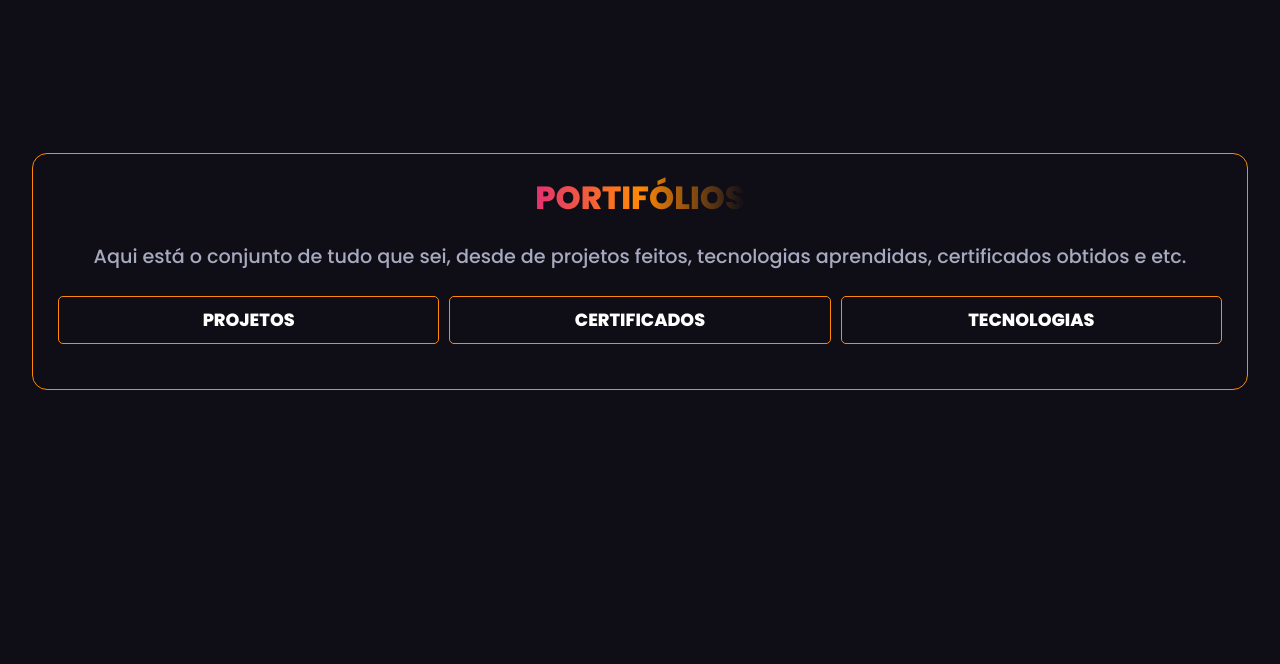
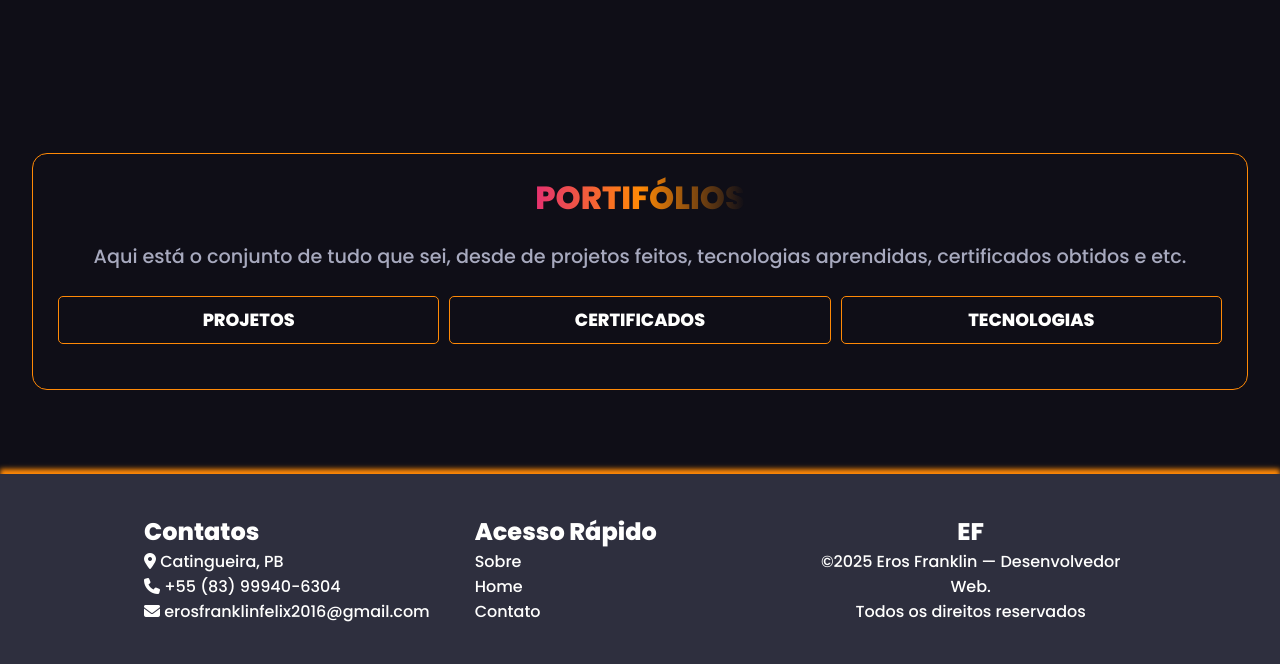
Before and after one commit to ErosFranklin/Portifolio-Eros, a plain HTML site: page public/index.html in a window 1280 px wide. Shown: the part 742-1406 px from the top of the page. Before the commit the page ends 1152 px from the top, so only its background shows below. Drawn offline with Linux system fonts and the light colour scheme.

Commit message:
feat: aba de contatos

```diff
--- a/public/index.html
+++ b/public/index.html
@@ -5,6 +5,8 @@
     <meta name="viewport" content="width=device-width, initial-scale=1.0">
     <link rel="stylesheet" href="../public/style/index.css">
     <link rel="stylesheet" href="../public/style/portifolio-showcase.css">
+    <link rel="stylesheet" href="../public/style/rodape.css">
+    <link rel="stylesheet" href="../">
     <link rel="stylesheet" href="https://cdnjs.cloudflare.com/ajax/libs/font-awesome/6.6.0/css/all.min.css" integrity="sha512-Kc323vGBEqzTmouAECnVceyQqyqdsSiqLQISBL29aUW4U/M7pSPA/gEUZQqv1cwx4OnYxTxve5UMg5GT6L4JJg==" crossorigin="anonymous" referrerpolicy="no-referrer" />
     <title>Home</title>
 </head>
@@ -13,9 +15,9 @@
         <h2 class="titulo-menu">Eros Franklin</h2>
         <nav class="menu">
             <ul class="menu-lista">
-                <li><a href="index.html">Sobre</a></li>
-                <li><a href="#portifolio-showcase">Home</a></li>
-                <li><a href="contato.html">Contato</a></li>
+                <li><a href="index.html">Sobre <i class="fa-solid fa-comments"></i></a></li>
+                <li><a href="#portifolio-showcase">Home <i class="fa-solid fa-house"></i></a></li>
+                <li><a href="#rodape-container">Contato <i class="fa-solid fa-headset"></i></a></li>
             </ul>
         </nav>
     </header>
@@ -26,16 +28,16 @@
                     <h1 class="titulo-principal">Olá, eu sou Eros Franklin</h1>
                     <p class="descricao-principal">Sou desenvolvedor <span class="texto-destaque">Full-Stack</span>, apaixonado por tecnologia e soluções criativas. Busco constantemente novos desafios que me permitam crescer profissionalmente e ampliar minhas habilidades em desenvolvimento web e de software. Tenho experiência tanto no front-end quanto no back-end, e estou sempre aberto a aprender, colaborar e construir projetos que façam a diferença.</p>
                     <p class="descricao-principal">
-                        Tenho experiência com diversas tecnologias e ferramentas, incluindo <span class="texto-destaque"></span>JavaScript</span>, <span class="texto-destaque">HTML</span>, <span class="texto-destaque">CSS</span>, <span class="texto-destaque">Node.js</span>, <span class="texto-destaque">React</span>, entre outras listadas abaixo.
+                        Tenho experiência com diversas tecnologias e ferramentas, incluindo <span class="texto-destaque">JavaScript</span>, <span class="texto-destaque">HTML</span>, <span class="texto-destaque">CSS</span>, <span class="texto-destaque">Node.js</span>, <span class="texto-destaque">React</span>, entre outras listadas abaixo.
                     </p>
                     <p class="descricao-principal">
                         Também aplico metodologias ágeis, como o <span class="texto-destaque">Scrum</span>, em ferramentas como <span class="texto-destaque">Jira</span> e <span class="texto-destaque">GitHub Projects</span>. Além disso, utilizo <span class="texto-destaque">GitFlow</span> e sigo os princípios do <span class="texto-destaque">Clean Code</span> para manter a qualidade e organização do código.
                     </p>
 
                     <ul class="links">
-                        <li><i class="fa-brands fa-github"></i></li>
-                        <li><i class="fa-solid fa-address-book"></i></li>
-                        <li><i class="fa-solid fa-id-card-clip"></i></li>
+                        <li><a href="https://github.com/ErosFranklin"><i class="fa-brands fa-github"></i></a></li>
+                        <li><a href="www.linkedin.com/in/eros-franklin-soares-felix-3429b033a"><i class="fa-brands fa-linkedin"></i></a></li>
+                        <li><a href="../public/certificados/Currículo (2025).pdf"  download="Meu_Curriculo.pdf"><i class="fa-solid fa-id-card-clip"></i></a></li>
                     </ul>
                 </div>
                 <div class="foto">
@@ -60,9 +62,32 @@
             </section>
         </div>
     </main>
-    <footer class="rodape">
+    <div class="rodape-container" id="rodape-container">
+        <footer class="rodape">
+        <div class="contatos">
+            <h2 class="titulo">Contatos</h2>
+            <ul class="contato">
+                <li><i class="fa-solid fa-location-dot"></i> Catingueira, PB</li>
+                <li><i class="fa-solid fa-phone"></i> +55 (83) 99940-6304</li>
+                <li><i class="fa-solid fa-envelope"></i> erosfranklinfelix2016@gmail.com</li>
+            </ul>
+        </div>
+        <div class="paginas">
+            <h2 class="titulo">Acesso Rápido</h2>
+            <ul class="pagina">
+                <li><a href="index.html">Sobre</a></li>
+                <li><a href="#portifolio-showcase">Home</a></li>
+                <li><a href="#rodape-container">Contato</a></li>
+            </ul>
+        </div>
+        <div class="sobre">
+             <h2 class="titulo">EF</h2>
+            <p>&copy;2025 Eros Franklin — Desenvolvedor Web.</p>
+            <p>Todos os direitos reservados</p>
+        </div>
+    </footer>
+    </div>
 
-    </footer>
     <script src="../public/javascript/portifolio-dinamico.js"></script>
 </body>
 </html>
--- a/public/javascript/portifolio-dinamico.js
+++ b/public/javascript/portifolio-dinamico.js
@@ -96,6 +96,9 @@ document.addEventListener('DOMContentLoaded', function() {
                 <div class="certificado">
                     <img src="certificados/thumbnail/cap_sercomp_v_artigo.png" alt="Certificado HTML">
                 </div>
+                <div class="certificado">
+                    <img src="certificados/thumbnail/cap_certificado_ifpb.png" alt="Certificado HTML">
+                </div>
             </div>
         `;
 
@@ -136,6 +139,11 @@ document.addEventListener('DOMContentLoaded', function() {
                     <i class="fa-brands fa-react"></i>
                     <span class="tecnologia-texto">React</span>
                 </div>
+                <div class="tecnologia tooltip">
+                    <i class="fa-brands fa-wordpress"></i>
+                    <span class="tecnologia-texto">WordPress</span>
+                </div>
+
                 <div class="tecnologia tooltip">
                     <i class="fa-brands fa-figma"></i>
                     <span class="tecnologia-texto">Figma</span>
--- /dev/null
+++ b/public/style/rodape.css
@@ -0,0 +1,71 @@
+@import url('https://fonts.googleapis.com/css2?family=Poppins:ital,wght@0,500;0,800;0,900;1,500&display=swap');
+*{
+    font-family: 'Poppins', sans-serif;
+    margin:0;
+    padding:0;
+    box-sizing:border-box;
+}
+:root{
+    --background-color: #0f0e17;
+    --titulo: #fffffe;
+    --textos: #a7a9be;
+    --botoes: #ff8906;
+    --texto-botao: #fffffe;
+    --card-background: #fffffe;
+    --titulo-card:#0f0e17;
+    --card-destaque:#2e2f3e;
+    --card-detalhe:#ff8906;
+    --card-detalhe-texto:#fffffe;
+    --card-detalhe-destque:#e53170;
+}
+.rodape-container{
+    display: flex;
+    flex-direction: column;
+    align-items: center;
+    justify-content: center;
+    width: 100%;
+    height: auto;
+    margin-top:5%;
+    padding:20px;
+    background-color: var(--card-destaque);
+    box-shadow: 0px -5px 5px var(--card-detalhe);
+}
+.rodape{
+    display:grid;
+    grid-template-columns: repeat(3, 1fr);
+    width: 80%;
+    height: auto;
+    color: var(--titulo);
+    text-align: center;
+    padding: 20px 0px;
+}
+.rodape .contatos, .rodape .paginas{
+    display:flex;
+    flex-direction: column;
+    align-items: first baseline;
+    justify-content: left;
+}
+.rodape .contatos .contato{
+    display: flex;
+    flex-direction: column;
+    align-items:first baseline;
+    text-align: justify;
+    list-style: none;
+}
+.rodape .paginas .pagina{
+    display: flex;
+    flex-direction: column;
+    align-items:first baseline;
+    text-align: justify;
+    list-style: none;
+}
+.rodape .paginas .pagina li a{
+    text-decoration: none;
+    color:var(--card-background);
+    transition: color 0.2s ease;
+}
+
+.rodape .paginas .pagina li a:hover{
+    color: var(--card-detalhe-destque);
+    transform: scale(1.2);
+}
```
